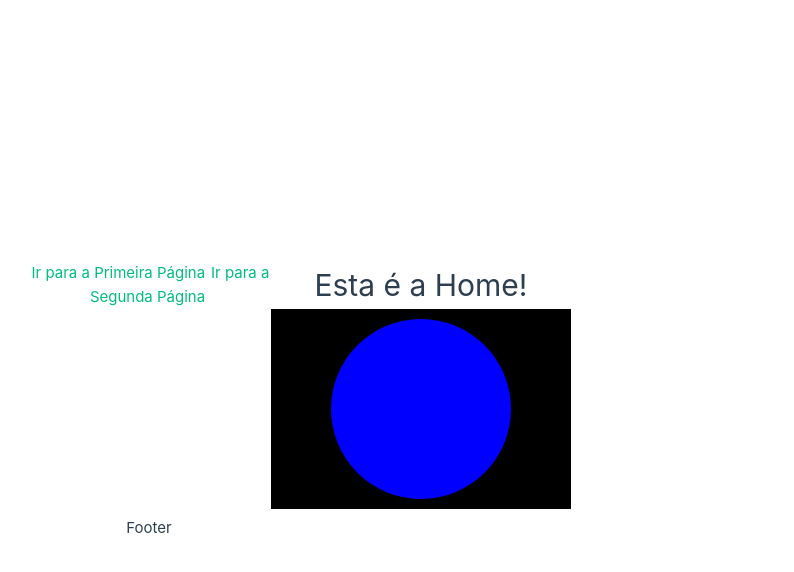
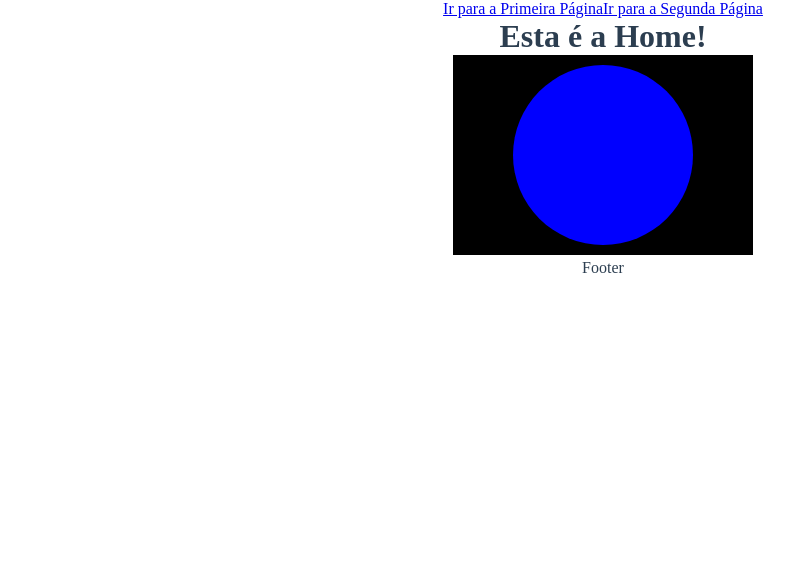
Before and after one commit to MichelNsouza/WallDreams, a Vue app: page / in a window 1280 px wide. Shown: the top 572 px of the page, without its empty margins (37-831 px from the left). Built offline with nearby package versions, Linux system fonts and the light colour scheme.

Commit message:
zerando css, mudando readme e trocando favicon

```diff
--- a/src/assets/base.css
+++ b/src/assets/base.css
@@ -1,87 +1,13 @@
-/* color palette from <https://github.com/vuejs/theme> */
+/* configuração global de css */
 
 :root {
-  --vt-c-white: #ffffff;
-  --vt-c-white-soft: #f8f8f8;
-  --vt-c-white-mute: #f2f2f2;
-
-  --vt-c-black: #181818;
-  --vt-c-black-soft: #222222;
-  --vt-c-black-mute: #282828;
-
-  --vt-c-indigo: #2c3e50;
-
-  --vt-c-divider-light-1: rgba(60, 60, 60, 0.29);
-  --vt-c-divider-light-2: rgba(60, 60, 60, 0.12);
-  --vt-c-divider-dark-1: rgba(84, 84, 84, 0.65);
-  --vt-c-divider-dark-2: rgba(84, 84, 84, 0.48);
-
-  --vt-c-text-light-1: var(--vt-c-indigo);
-  --vt-c-text-light-2: rgba(60, 60, 60, 0.66);
-  --vt-c-text-dark-1: var(--vt-c-white);
-  --vt-c-text-dark-2: rgba(235, 235, 235, 0.64);
-}
-
-/* semantic color variables for this project */
-:root {
-  --color-background: var(--vt-c-white);
-  --color-background-soft: var(--vt-c-white-soft);
-  --color-background-mute: var(--vt-c-white-mute);
-
-  --color-border: var(--vt-c-divider-light-2);
-  --color-border-hover: var(--vt-c-divider-light-1);
-
-  --color-heading: var(--vt-c-text-light-1);
-  --color-text: var(--vt-c-text-light-1);
-
-  --section-gap: 160px;
-}
-
-@media (prefers-color-scheme: dark) {
-  :root {
-    --color-background: var(--vt-c-black);
-    --color-background-soft: var(--vt-c-black-soft);
-    --color-background-mute: var(--vt-c-black-mute);
-
-    --color-border: var(--vt-c-divider-dark-2);
-    --color-border-hover: var(--vt-c-divider-dark-1);
-
-    --color-heading: var(--vt-c-text-dark-1);
-    --color-text: var(--vt-c-text-dark-2);
-  }
+  --cor-branca: #ffffff;
 }
 
 *,
 *::before,
 *::after {
+  margin: 0;
+  padding: 0;
   box-sizing: border-box;
-  margin: 0;
-  font-weight: normal;
 }
-
-body {
-  min-height: 100vh;
-  color: var(--color-text);
-  background: var(--color-background);
-  transition:
-    color 0.5s,
-    background-color 0.5s;
-  line-height: 1.6;
-  font-family:
-    Inter,
-    -apple-system,
-    BlinkMacSystemFont,
-    'Segoe UI',
-    Roboto,
-    Oxygen,
-    Ubuntu,
-    Cantarell,
-    'Fira Sans',
-    'Droid Sans',
-    'Helvetica Neue',
-    sans-serif;
-  font-size: 15px;
-  text-rendering: optimizeLegibility;
-  -webkit-font-smoothing: antialiased;
-  -moz-osx-font-smoothing: grayscale;
-}
--- a/src/assets/main.css
+++ b/src/assets/main.css
@@ -1,35 +1 @@
 @import './base.css';
-
-#app {
-  max-width: 1280px;
-  margin: 0 auto;
-  padding: 2rem;
-  font-weight: normal;
-}
-
-a,
-.green {
-  text-decoration: none;
-  color: hsla(160, 100%, 37%, 1);
-  transition: 0.4s;
-  padding: 3px;
-}
-
-@media (hover: hover) {
-  a:hover {
-    background-color: hsla(160, 100%, 37%, 0.2);
-  }
-}
-
-@media (min-width: 1024px) {
-  body {
-    display: flex;
-    place-items: center;
-  }
-
-  #app {
-    display: grid;
-    grid-template-columns: 1fr 1fr;
-    padding: 0 2rem;
-  }
-}
```
Also changed, not shown: 2 other files (tests, documents, lock files or other folders).
